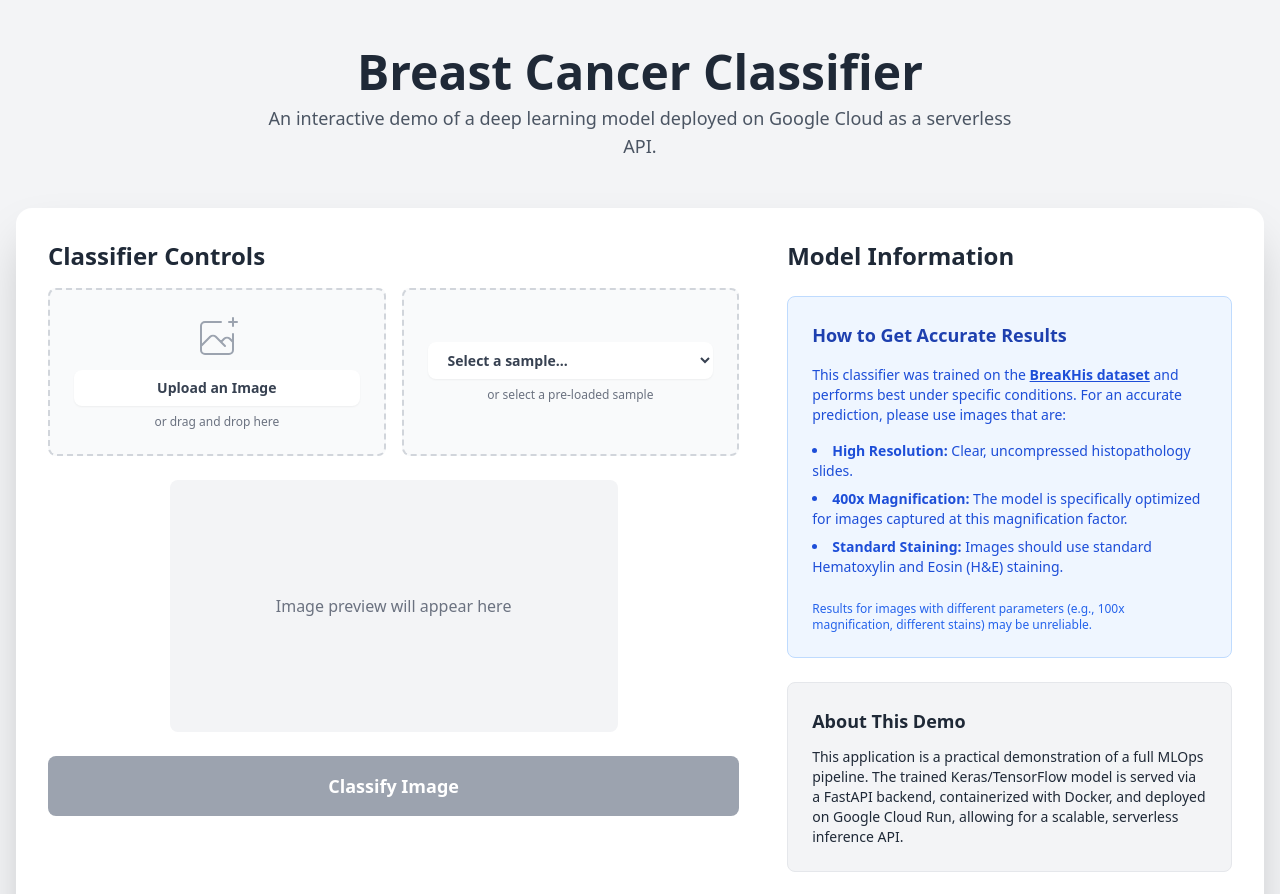
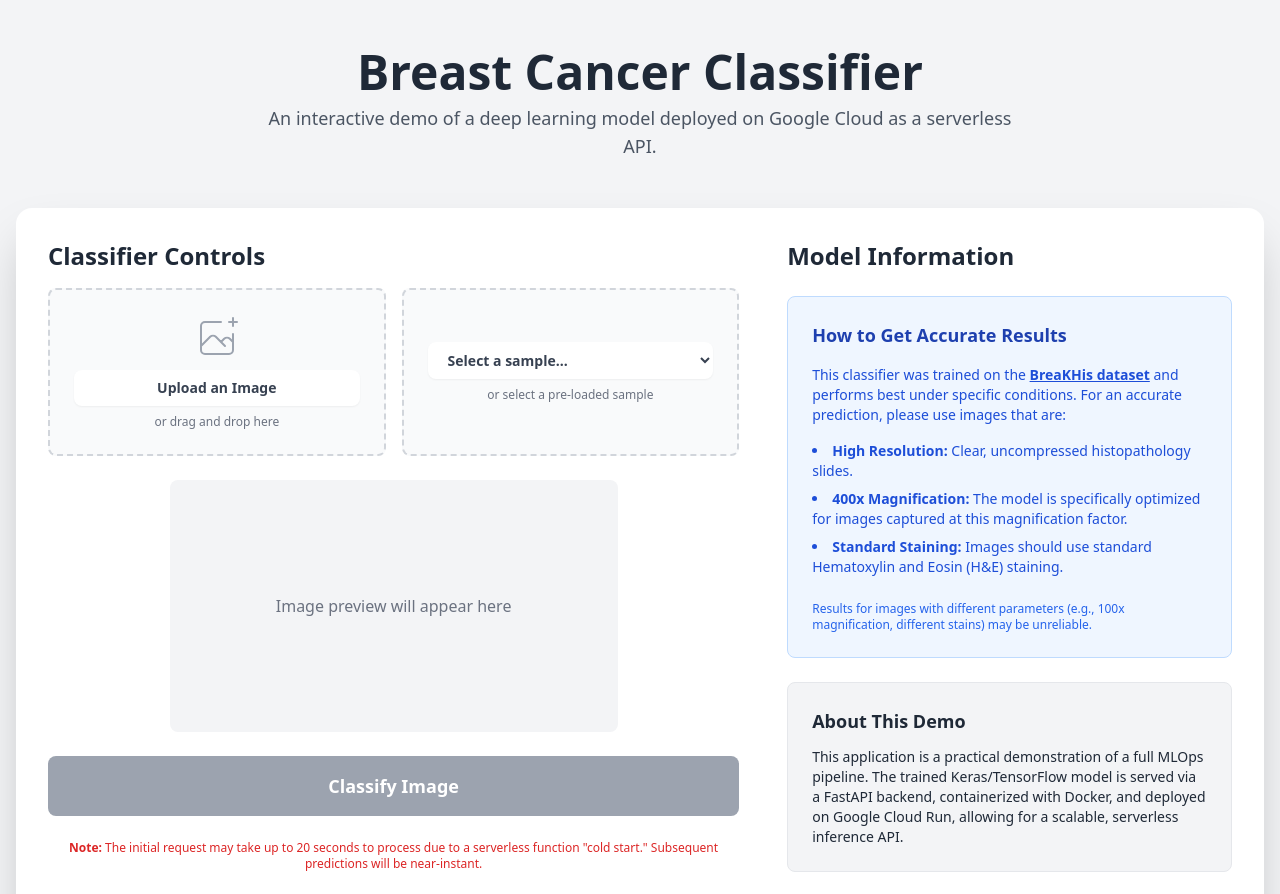
Before and after one commit to sachin301195/Sachin-Portfolio, a Next.js app in the folder breast-cancer-demo/: page /cv-cancer in a window 1280 px wide. Shown: the top 894 px of the page. Built offline with nearby package versions, Linux system fonts and the light colour scheme.

Commit message:
Adding note i the demo UI for the cold start of cloud run.

```diff
--- a/breast-cancer-demo/src/app/components/CancerClassificationPage.tsx
+++ b/breast-cancer-demo/src/app/components/CancerClassificationPage.tsx
@@ -168,6 +168,10 @@ export function CancerClassificationPage() {
                 {isLoading ? "Classifying..." : "Classify Image"}
               </button>
 
+              <p className="text-xs text-center text-red-600 dark:text-red-400 mt-2 px-4">
+                <strong>Note:</strong> The initial request may take up to 20 seconds to process due to a serverless function "cold start." Subsequent predictions will be near-instant.
+              </p>
+
               {/* Results Dashboard - Appears Below */}
               {(result || isLoading || error) && (
                 <div className="mt-6">
```
